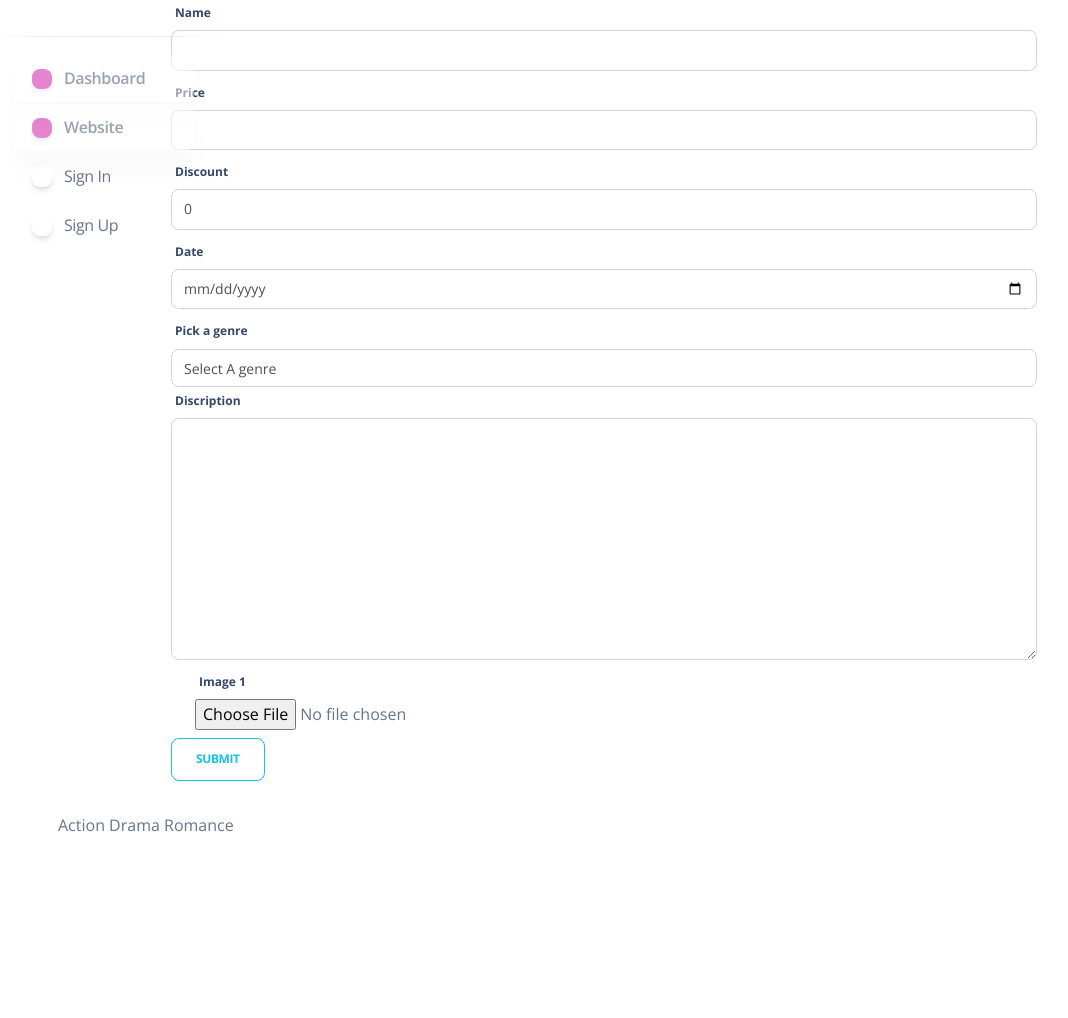
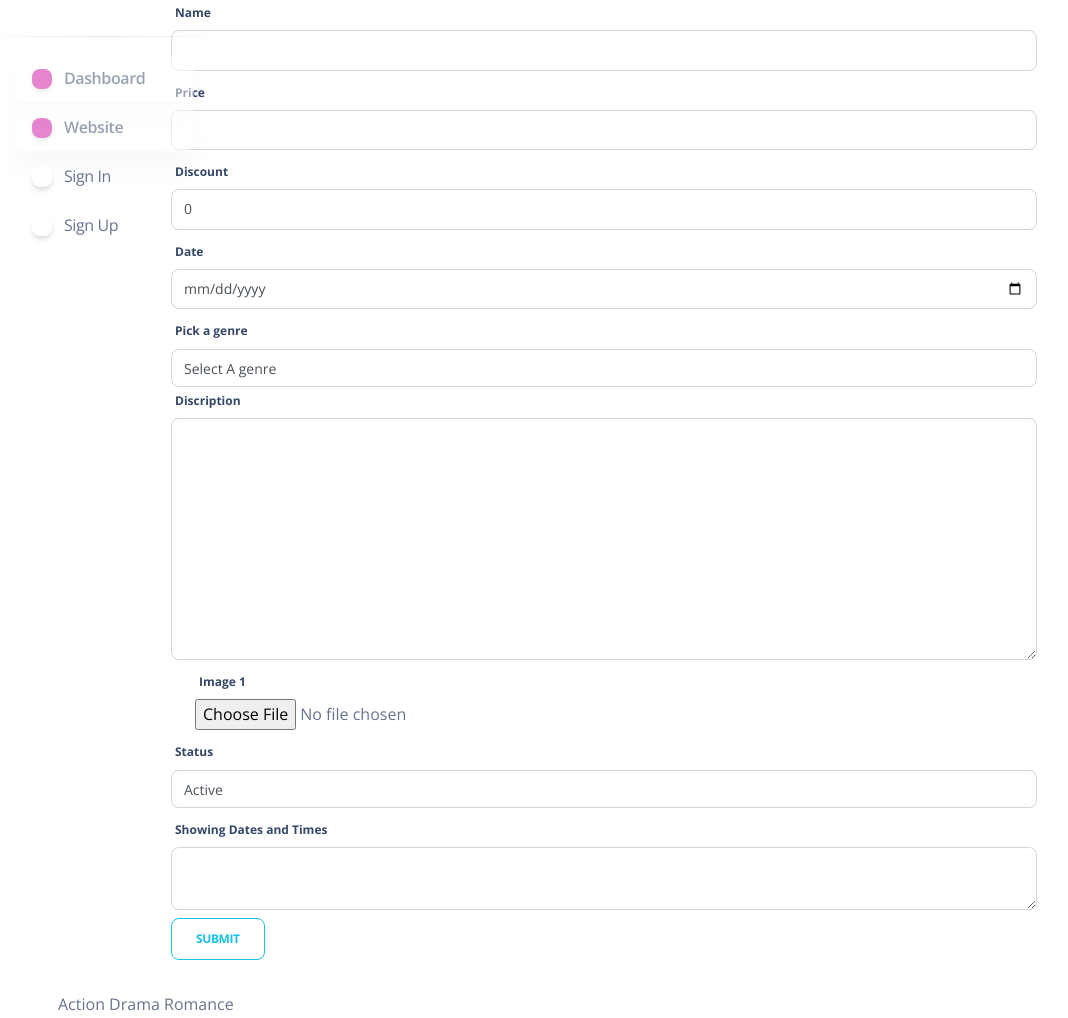
Before and after one commit to raymondvaughanwilliams/movieticket, a Flask app: page /addticket in a window 1280 px wide. Shown: the part 58-1076 px from the top of the page, without its empty margins (36-1104 px from the left). Before the commit the page ends 890 px from the top, so only its background shows below. Run offline with Flask 2, Linux system fonts and the light colour scheme; data comes from the database, SQL or seed files in the repository; both versions use the stored data as it was after the commit; some libraries are stand-ins or nearby versions.

Commit message:
added status and showing times to models,view, form and template

```diff
--- a/structure/admin/forms.py
+++ b/structure/admin/forms.py
@@ -39,6 +39,10 @@ class Addtickets(Form):
     discount = IntegerField('Discount', default=0)
     description = TextAreaField('Discription', [validators.DataRequired()])
     genre = SelectField('Genre', choices=[])
+    status = SelectField('Status', choices=[('active','Active'),('inactive','Inactive')])
+    # status = StringField('Status', default=True)
+    showingdates = TextAreaField('Showing Dates and Times', [validators.DataRequired()])
+
 
     image_1 = FileField('Image 1', validators=[FileRequired(), FileAllowed(['jpg','png','gif','jpeg'])])
     image_2 = FileField('Image 2', validators=[FileRequired(), FileAllowed(['jpg','png','gif','jpeg'])])
--- a/structure/admin/views.py
+++ b/structure/admin/views.py
@@ -37,7 +37,9 @@ def addticket():
         description = form.description.data
         genre = request.form.get('genre')
         image_1 = photos.save(request.files['image_1'], name=secrets.token_hex(10) + ".")
-        ticket = Ticket(name= name,price=price,date=date,discount_price=discount,description=description,image_1=image_1,genre=genre,userr_id='1',pub_date=datetime.utcnow(),genre_id=1)
+        status = form.status.data
+        showingdates = form.showingdates.data
+        ticket = Ticket(name= name,price=price,date=date,discount_price=discount,description=description,image_1=image_1,genre=genre,userr_id='1',pub_date=datetime.utcnow(),genre_id=1,status=status,showingdates=showingdates)
         db.session.add(ticket)
         db.session.commit()
         flash(f'Ticket added successfully','success')
@@ -61,6 +63,8 @@ def updateticket(ticket_id):
         ticket.date = form.date.data
         ticket.description = form.description.data
         ticket.genre = genre
+        ticket.status = form.status.data
+        ticket.showingdates = form.showingdates.data
         if request.files.get('image_1'):
             try:
                 os.unlink(os.path.join(current_app.root_path, "static/images/" + ticket.image_1))
@@ -77,6 +81,8 @@ def updateticket(ticket_id):
     form.date.data = ticket.date
     form.description.data = ticket.description
     genre = ticket.genre
+    form.status.data = ticket.status
+    form.showingdates.data = ticket.showingdates
     return render_template('addticket.html', form=form, title='Update ticket',getticket=ticket,genres=genres)
 
 
--- a/structure/models.py
+++ b/structure/models.py
@@ -62,6 +62,9 @@ class Ticket(db.Model):
     description = db.Column(db.String(255), nullable= True)
     price = db.Column(db.Float, nullable=False)
     discount_price = db.Column(db.Float, nullable=True)
+    status = db.Column(db.Text, default='True')
+    showingdates = db.Column(db.String(255), nullable=True)
+
 
     genre = db.Column(db.String(255), nullable= True)
 
--- a/structure/templates/addticket.html
+++ b/structure/templates/addticket.html
@@ -54,6 +54,11 @@
                         {% endif %}
                     </div>
                 </div>
+                {{ render_field(form.status, class="form-control") }}
+                {{ render_field(form.showingdates , class="form-control") }}
+
+
+
                 <div class="form-group">
                     {{ form.submit(class="btn btn-outline-info") }}
                 </div>                </form>
--- a/structure/templates/index.html
+++ b/structure/templates/index.html
@@ -269,7 +269,7 @@
               </div>
             </div>
             <!--<a href="#" class="btn btn-primary btn-sm" style="float:right; vertical-align: top;">Add features</a>-->
-            <a href="{{url_for('admins.addticket')}} " class="btn btn-primary btn-sm" style="float:right; vertical-align: top;">Add features</a>
+            <a href="{{url_for('admins.addticket')}} " class="btn btn-primary btn-sm" style="float:right; vertical-align: top;">Add Ticket</a>
 
             <div class="card-body px-0 pt-0 pb-2">
               <div class="table-responsive p-0">
--- a/structure/templates/main.html
+++ b/structure/templates/main.html
@@ -134,6 +134,7 @@ Licence URI: https://www.os-templates.com/template-terms
       <ul class="nospace group prices">
 
         {% for ticket in tickets  %}
+        {% if ticket.status == 'active' %}
         <li class="one_third">
           <img src="static/images/{{ticket.image_1}}" alt="..." class="img-thumbnail">
           <h6 class="heading">{{ticket.name}}</h6>
@@ -142,6 +143,7 @@ Licence URI: https://www.os-templates.com/template-terms
             <footer><a class="btn" href="#">Buy Ticket</a></footer>
           </article>
         </li>
+        {% endif %}
         {% endfor %}
       </ul>
     </section>
```
Also changed, not shown: migrations/versions/801a21755379_.py (added, +34 -0 lines), someimgs/The_Matrix_Resurrections.jpg (added), structure/data.sqlite, structure/static/images/0520ce4a020f2753186e.jpg (added), structure/static/images/14bc4ed8c15e394fb6be.jpg (added), structure/static/images/23bfc4d30616e6489ace.jpg (added), structure/static/images/417d105f2f36938e8b8a.jpg (added), structure/static/images/b4f8cac6d1c583c517eb.jpg (added).
